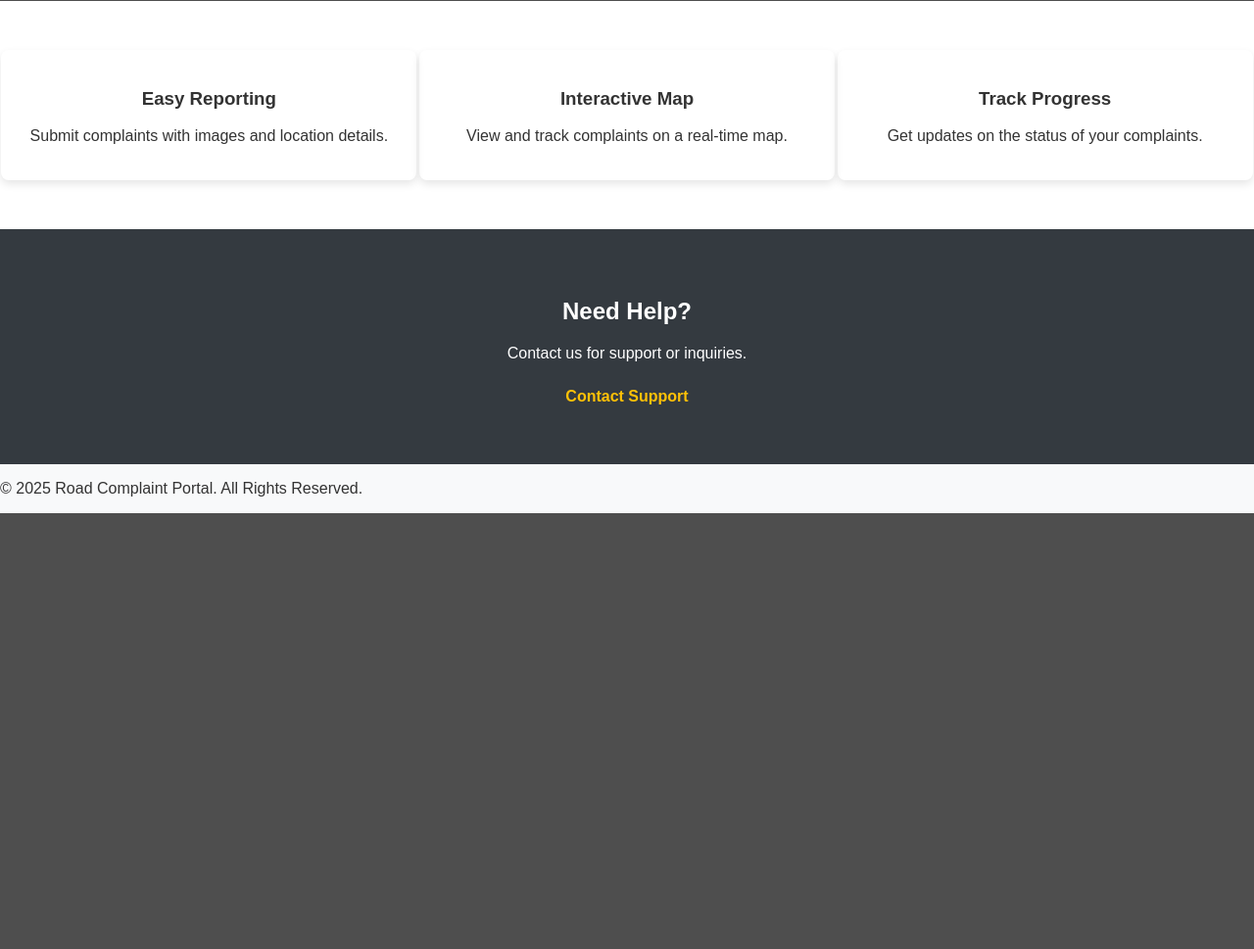
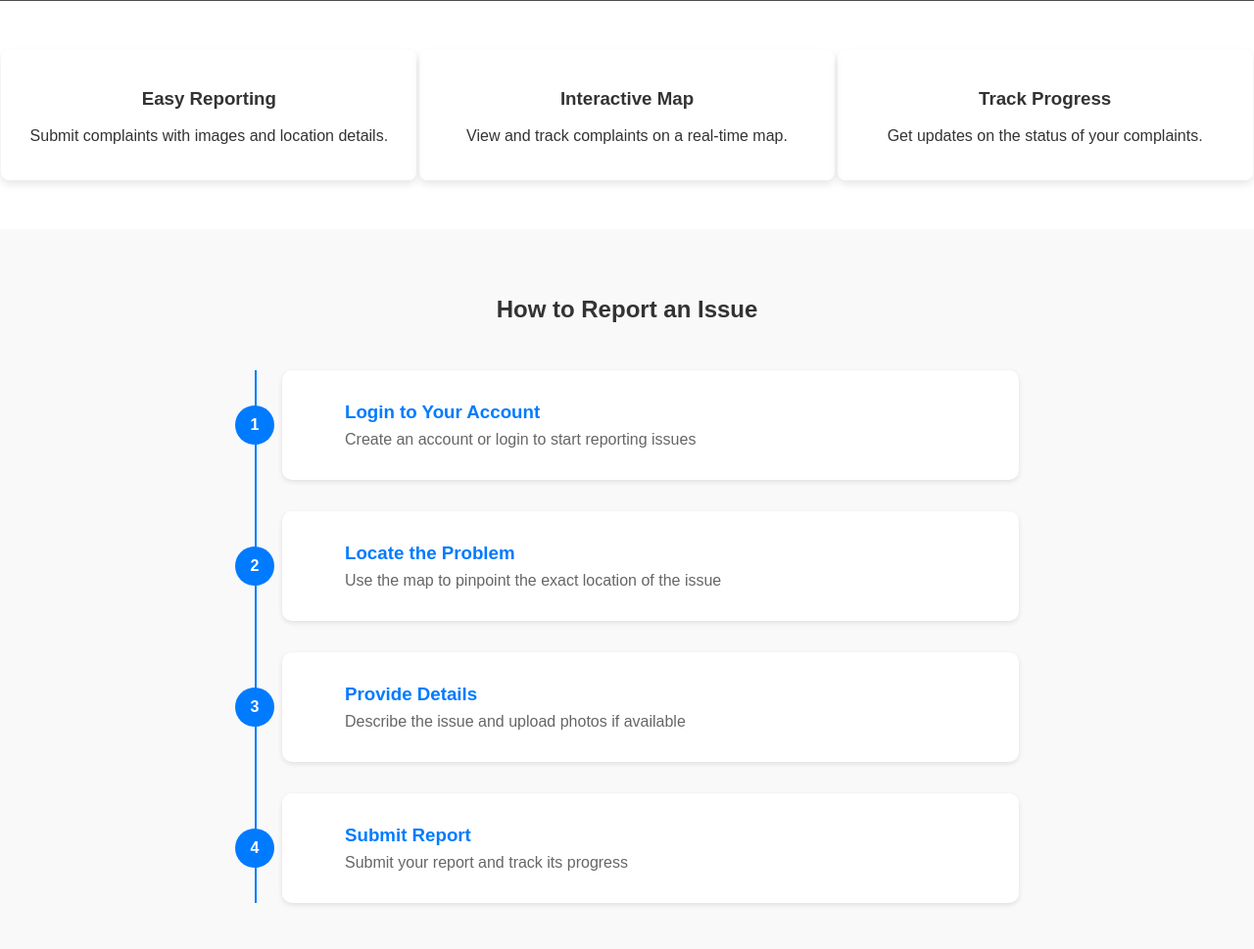
Before and after one commit to Milan5661/RoadComplaintPortal, a Django app: page / in a window 1280 px wide. Shown: the part 707-1676 px from the top of the page at 98% size. Before the commit the page ends 1231 px from the top, so only its background shows below. Run offline with Django 4.2, Linux system fonts and the light colour scheme; grey boxes are pictures that could not be loaded.

Commit message:
added step section in home

```diff
--- a/static/css/style.css
+++ b/static/css/style.css
@@ -125,3 +125,72 @@ body {
 .new-complaint .btn {
     display: inline-block; /* Ensure the button behaves like an inline element */
 }
+
+/*steps section*/
+.steps-section {
+    padding: 3rem 0;
+    background-color: #f9f9f9;
+}
+
+.steps-section h2 {
+    text-align: center;
+    margin-bottom: 3rem;
+}
+
+.steps-container {
+    max-width: 800px;
+    margin: 0 auto;
+    padding: 0 2rem;
+    position: relative;
+}
+
+.steps-container::before {
+    content: '';
+    position: absolute;
+    left: calc(2rem + 20px);
+    top: 0;
+    height: 100%;
+    width: 2px;
+    background: #007bff;
+}
+
+.step {
+    background: white;
+    padding: 2rem 2rem 2rem 4rem;
+    border-radius: 10px;
+    box-shadow: 0 2px 5px rgba(0,0,0,0.1);
+    position: relative;
+    margin-bottom: 2rem;
+    margin-left: 3rem;
+}
+
+.step:last-child {
+    margin-bottom: 0;
+}
+
+.step-number {
+    width: 40px;
+    height: 40px;
+    background: #007bff;
+    color: white;
+    border-radius: 50%;
+    display: flex;
+    align-items: center;
+    justify-content: center;
+    font-weight: bold;
+    position: absolute;
+    left: -3rem;
+    top: 50%;
+    transform: translateY(-50%);
+    z-index: 1;
+}
+
+.step h3 {
+    margin: 0 0 0.5rem 0;
+    color: #007bff;
+}
+
+.step p {
+    margin: 0;
+    color: #666;
+}
--- a/templates/home.html
+++ b/templates/home.html
@@ -2,6 +2,7 @@
 {% load static %}
 
 {% block content %}
+
 <!-- Hero Section -->
 <header class="hero">
     <div class="overlay"></div>
@@ -31,6 +32,34 @@
     </div>
 </section>
 
+<section>
+    <div class="steps-section">
+        <h2>How to Report an Issue</h2>
+        <div class="steps-container">
+            <div class="step">
+                <div class="step-number">1</div>
+                <h3>Login to Your Account</h3>
+                <p>Create an account or login to start reporting issues</p>
+            </div>
+            <div class="step">
+                <div class="step-number">2</div>
+                <h3>Locate the Problem</h3>
+                <p>Use the map to pinpoint the exact location of the issue</p>
+            </div>
+            <div class="step">
+                <div class="step-number">3</div>
+                <h3>Provide Details</h3>
+                <p>Describe the issue and upload photos if available</p>
+            </div>
+            <div class="step">
+                <div class="step-number">4</div>
+                <h3>Submit Report</h3>
+                <p>Submit your report and track its progress</p>
+            </div>
+        </div>
+    </div>
+</section>
+
 <!-- Contact Section -->
 <section class="contact">
     <h2>Need Help?</h2>
```
